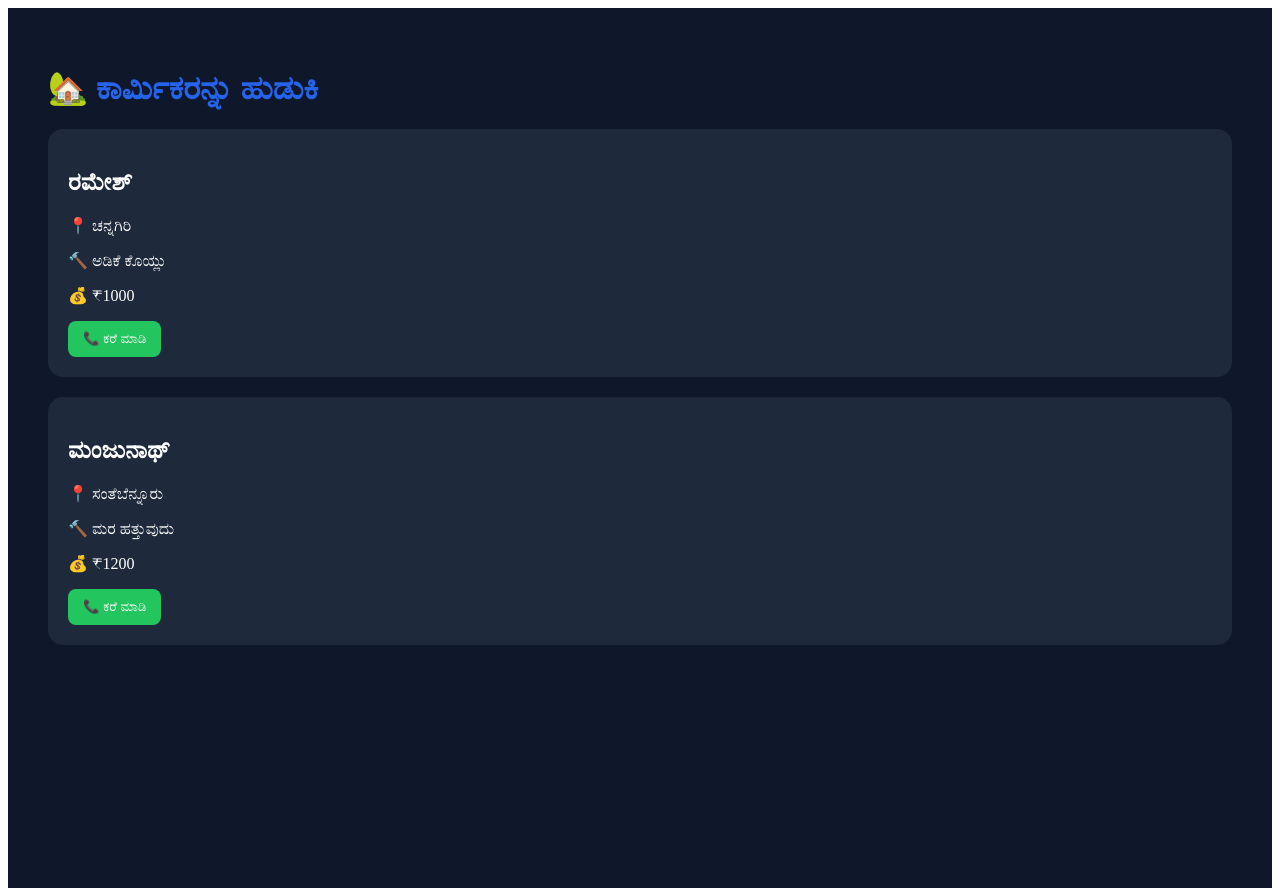
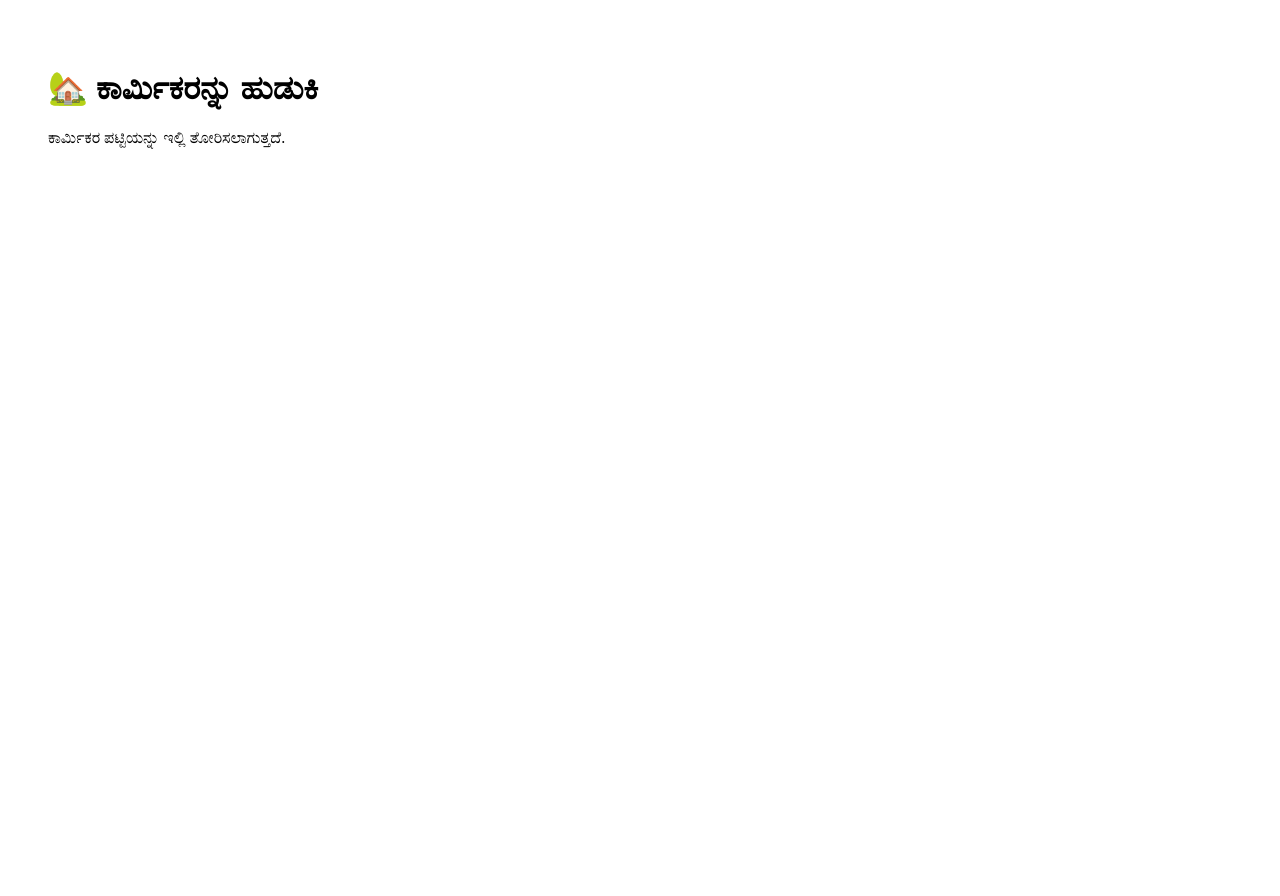
Before and after one commit to Spy9591/adike-labour, a Next.js app: page /owner in a window 1280 px wide. After the commit the page ends 800 px from the top, so only its background shows below. Built offline with nearby package versions, Linux system fonts and the light colour scheme.

Commit message:
Update page.js

```diff
--- a/app/owner/page.js
+++ b/app/owner/page.js
@@ -1,63 +1,8 @@
-const workers = [
-  {
-    name: "ರಮೇಶ್",
-    village: "ಚನ್ನಗಿರಿ",
-    work: "ಅಡಿಕೆ ಕೊಯ್ಲು",
-    wage: "₹1000"
-  },
-  {
-    name: "ಮಂಜುನಾಥ್",
-    village: "ಸಂತೆಬೆನ್ನೂರು",
-    work: "ಮರ ಹತ್ತುವುದು",
-    wage: "₹1200"
-  }
-];
-
 export default function OwnerPage() {
   return (
-    <div
-      style={{
-        minHeight: "100vh",
-        background: "#0f172a",
-        color: "white",
-        padding: "40px"
-      }}
-    >
-      <h1 style={{ color: "#2563eb" }}>
-        🏡 ಕಾರ್ಮಿಕರನ್ನು ಹುಡುಕಿ
-      </h1>
-
-      {workers.map((worker) => (
-        <div
-          key={worker.name}
-          style={{
-            background: "#1e293b",
-            padding: "20px",
-            borderRadius: "15px",
-            marginTop: "20px"
-          }}
-        >
-          <h2>{worker.name}</h2>
-
-          <p>📍 {worker.village}</p>
-
-          <p>🔨 {worker.work}</p>
-
-          <p>💰 {worker.wage}</p>
-
-          <button
-            style={{
-              background: "#22c55e",
-              color: "white",
-              padding: "10px 15px",
-              border: "none",
-              borderRadius: "8px"
-            }}
-          >
-            📞 ಕರೆ ಮಾಡಿ
-          </button>
-        </div>
-      ))}
+    <div style={{ padding: "40px" }}>
+      <h1>🏡 ಕಾರ್ಮಿಕರನ್ನು ಹುಡುಕಿ</h1>
+      <p>ಕಾರ್ಮಿಕರ ಪಟ್ಟಿಯನ್ನು ಇಲ್ಲಿ ತೋರಿಸಲಾಗುತ್ತದೆ.</p>
     </div>
   );
 }
```
